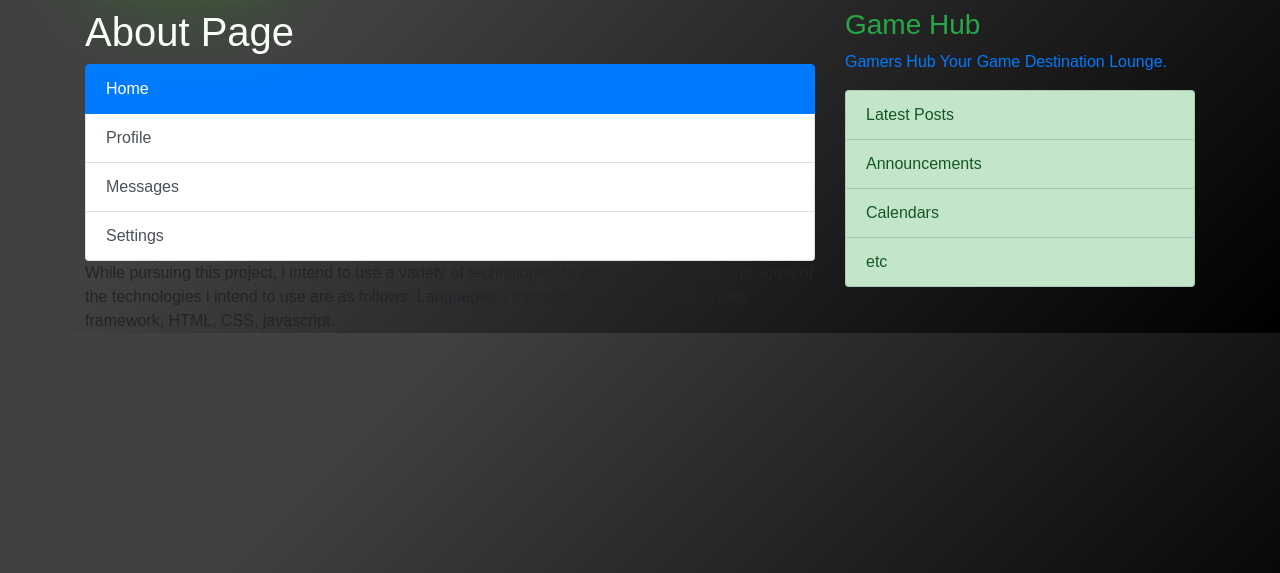
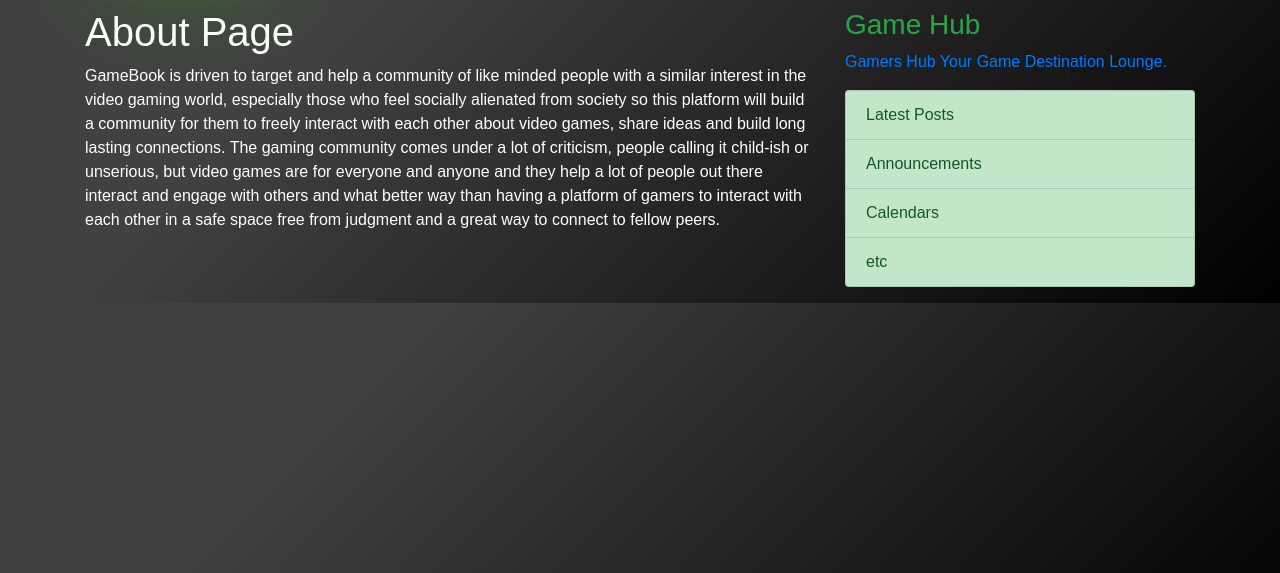
Before and after one commit to Markkelvin14/GameBook, a Flask app: page /about in a window 1280 px wide. Shown: the part 72-645 px from the top of the page. Run offline with Flask 3, Linux system fonts and the light colour scheme; some web fonts are replaced.

Commit message:
Update about.html

```diff
--- a/gamebook/templates/about.html
+++ b/gamebook/templates/about.html
@@ -1,26 +1,5 @@
 {% extends "layout.html" %}
 {% block content %}
-	<h1><a class="article-title" href="#">About Page</a></h1>
-	<!-- List group -->
-	<div class="list-group" id="myList" role="tablist">
-	  <a class="list-group-item list-group-item-action active" data-toggle="list" href="#home" role="tab">Home</a>
-	  <a class="list-group-item list-group-item-action" data-toggle="list" href="#profile" role="tab">Profile</a>
-	  <a class="list-group-item list-group-item-action" data-toggle="list" href="#messages" role="tab">Messages</a>
-	  <a class="list-group-item list-group-item-action" data-toggle="list" href="#settings" role="tab">Settings</a>
-	</div>
-
-	<div class="tab-content">
-	  <div class="tab-pane fade show active" id="home" role="tabpanel">While pursuing this project, i intend to use a variety of technologies to accomplish the task and some of the technologies i intend to use are as follows:
-Languages: i intend to use python, python web framework, HTML, CSS, javascript.
-</div>
-	  <div class="tab-pane fade" id="profile" role="tabpanel">While pursuing this project, i intend to use a variety of technologies to accomplish the task and some of the technologies i intend to use are as follows:
-Languages: i intend to use python, python web framework, HTML, CSS, javascript.
-</div>
-	  <div class="tab-pane fade" id="messages" role="tabpanel">While pursuing this project, i intend to use a variety of technologies to accomplish the task and some of the technologies i intend to use are as follows:
-Languages: i intend to use python, python web framework, HTML, CSS, javascript.
-</div>
-	  <div class="tab-pane fade" id="settings" role="tabpanel">While pursuing this project, i intend to use a variety of technologies to accomplish the task and some of the technologies i intend to use are as follows:
-Languages: i intend to use python, python web framework, HTML, CSS, javascript.
-</div>
-	</div>
+<h1><a class="article-title" href="#">About Page</a></h1>
+	<p class="text-white">GameBook is driven to target and help a community of like minded people with a similar interest in the video gaming world, especially those who feel socially alienated from society so this platform will build a community for them to freely interact with each other about video games, share ideas and build long lasting connections. The gaming community comes under a lot of criticism, people calling it child-ish or unserious, but video games are for everyone and anyone and they help a lot of people out there interact and engage with others and what better way than having a platform of gamers to interact with each other in a safe space free from judgment and a great way to connect to fellow peers.</p>
 {% endblock content %}
```
